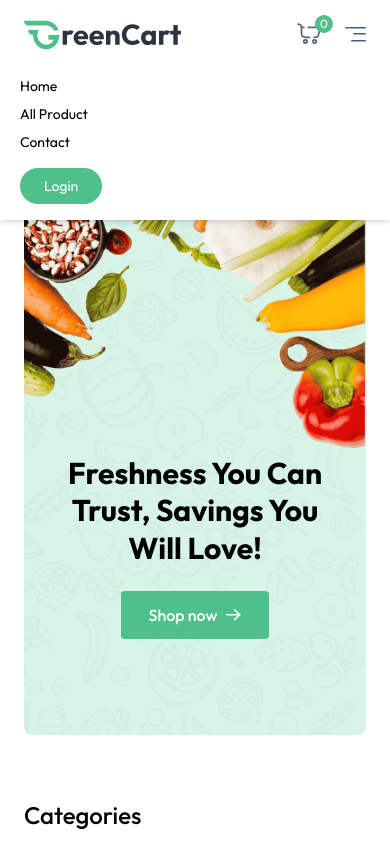
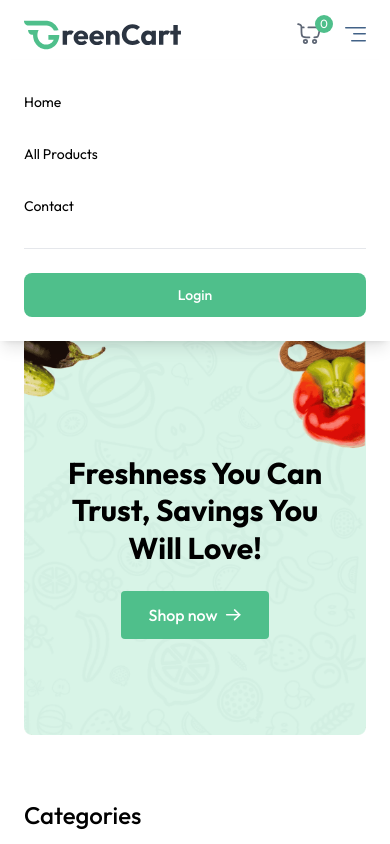
Before and after one commit to zourte2486/Ecommerce-website-Farmy-FrontEnd, a React (Vite) app: page / in a window 390 px wide. Both pictures are taken after a click on the button "Menu". Shown: the top 844 px of the page. Built offline with nearby package versions, Linux system fonts and the light colour scheme.

Commit message:
refactor: update Navbar styles and improve mobile responsiveness

```diff
--- a/src/components/Navbar.jsx
+++ b/src/components/Navbar.jsx
@@ -29,7 +29,7 @@ const Navbar = () => {
   });
 
   return (
-    <nav className="flex items-center justify-between px-6 md:px-16 lg:px-24 xl:px-32 py-4 border-b border-gray-300 bg-white relative transition-all z-10">
+    <nav className="flex items-center justify-between px-6 md:px-16 lg:px-24 xl:px-32 py-4 border-b border-gray-300 bg-white relative transition-all z-20">
       <NavLink to="/" onClick={() => setOpen(false)}>
         <img className="h-9" src={assets.logo} alt="logo" />
       </NavLink>
@@ -74,7 +74,7 @@ const Navbar = () => {
         ) : (
           <div className="relative group">
             <img src={assets.profile_icon} alt="" className="w-10" />
-            <ul className="hidden group-hover:block absolute top-10 right-0 bg-white shadow border border-gray-200 py-2.5 w-30 rounded-md test-sm z-40">
+            <ul className="hidden group-hover:block absolute top-10 right-0 bg-white shadow border border-gray-200 py-2.5 w-30 rounded-md test-sm z-30">
               <li
                 onClick={() => navigate("my-orders")}
                 className="p-1.5 pl-3 hover:bg-primary/10 cursor-pointer"
@@ -119,24 +119,42 @@ const Navbar = () => {
         <div
           className={`${
             open ? "flex" : "hidden"
-          } absolute top-[60px] left-0 w-full bg-white shadow-md py-4 flex-col items-start gap-2 px-5 text-sm md:hidden`}
+          } absolute top-[60px] left-0 w-full bg-white shadow-lg py-6 flex-col items-start gap-4 px-6 text-sm md:hidden z-30 transition-all duration-300 ease-in-out`}
         >
-          <NavLink to="/" onClick={() => setOpen(false)}>
+          <NavLink
+            to="/"
+            onClick={() => setOpen(false)}
+            className="w-full py-2 hover:text-primary transition-colors duration-200"
+          >
             Home
           </NavLink>
-          <NavLink to="/products" onClick={() => setOpen(false)}>
-            All Product
+          <NavLink
+            to="/products"
+            onClick={() => setOpen(false)}
+            className="w-full py-2 hover:text-primary transition-colors duration-200"
+          >
+            All Products
           </NavLink>
 
           {user && (
-            <NavLink to="/products" onClick={() => setOpen(false)}>
+            <NavLink
+              to="/my-orders"
+              onClick={() => setOpen(false)}
+              className="w-full py-2 hover:text-primary transition-colors duration-200"
+            >
               My Orders
             </NavLink>
           )}
 
-          <NavLink to="/" onClick={() => setOpen(false)}>
+          <NavLink
+            to="/"
+            onClick={() => setOpen(false)}
+            className="w-full py-2 hover:text-primary transition-colors duration-200"
+          >
             Contact
           </NavLink>
+
+          <div className="w-full border-t border-gray-200 my-2"></div>
 
           {!user ? (
             <button
@@ -144,16 +162,17 @@ const Navbar = () => {
                 setOpen(false);
                 setshowUserLogin(true);
               }}
-              className="cursor-pointer px-6 py-2 mt-2 bg-primary hover:bg-dull transition text-white rounded-full text-sm"
+              className="w-full cursor-pointer px-6 py-3 bg-primary hover:bg-dull transition-all duration-200 text-white rounded-lg text-sm font-medium"
             >
               Login
             </button>
           ) : (
             <button
               onClick={() => {
-                logout;
+                logout();
+                setOpen(false);
               }}
-              className="cursor-pointer px-6 py-2 mt-2 bg-primary hover:bg-dull transition text-white rounded-full text-sm"
+              className="w-full cursor-pointer px-6 py-3 bg-primary hover:bg-dull transition-all duration-200 text-white rounded-lg text-sm font-medium"
             >
               Logout
             </button>
```
